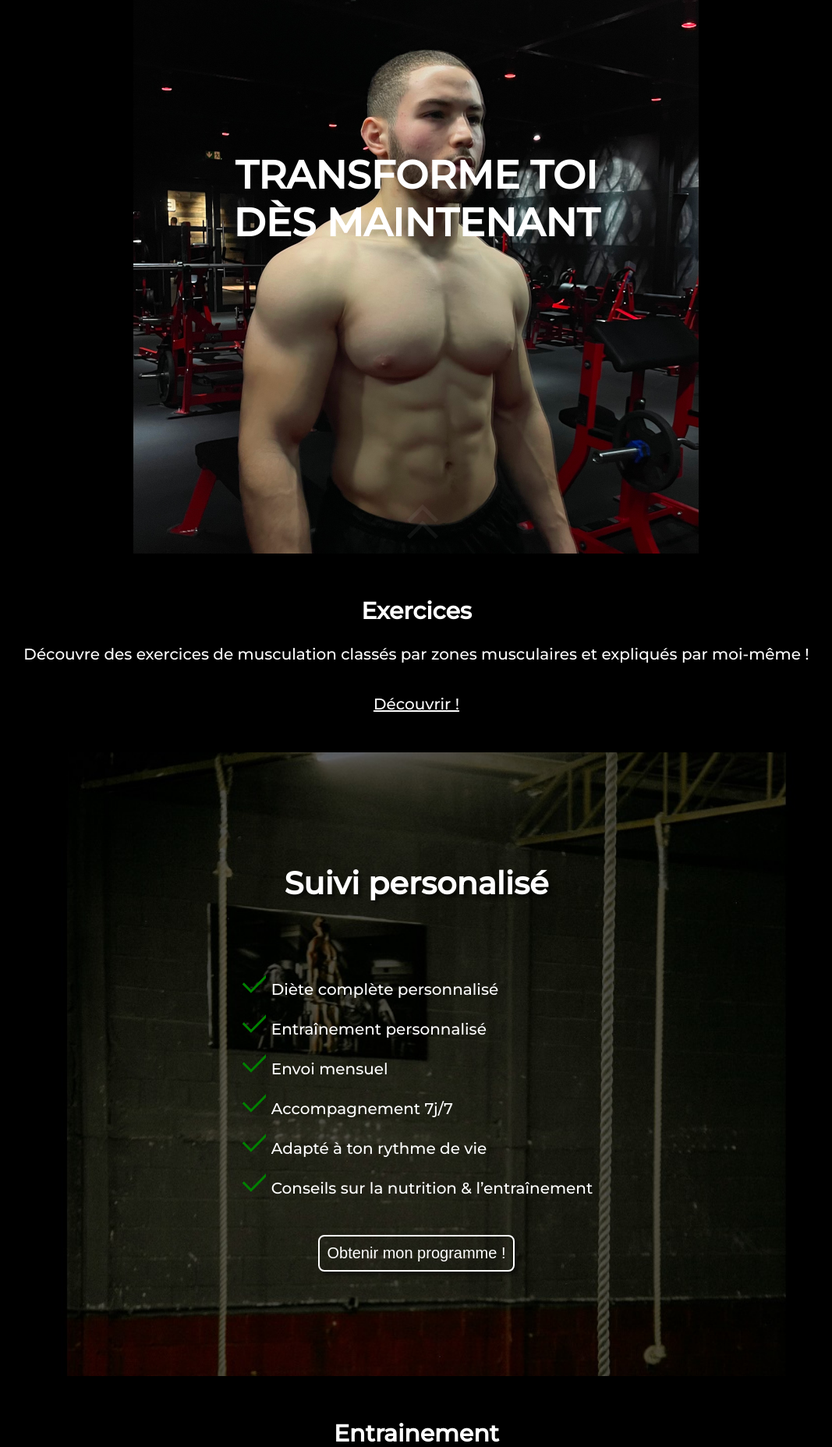
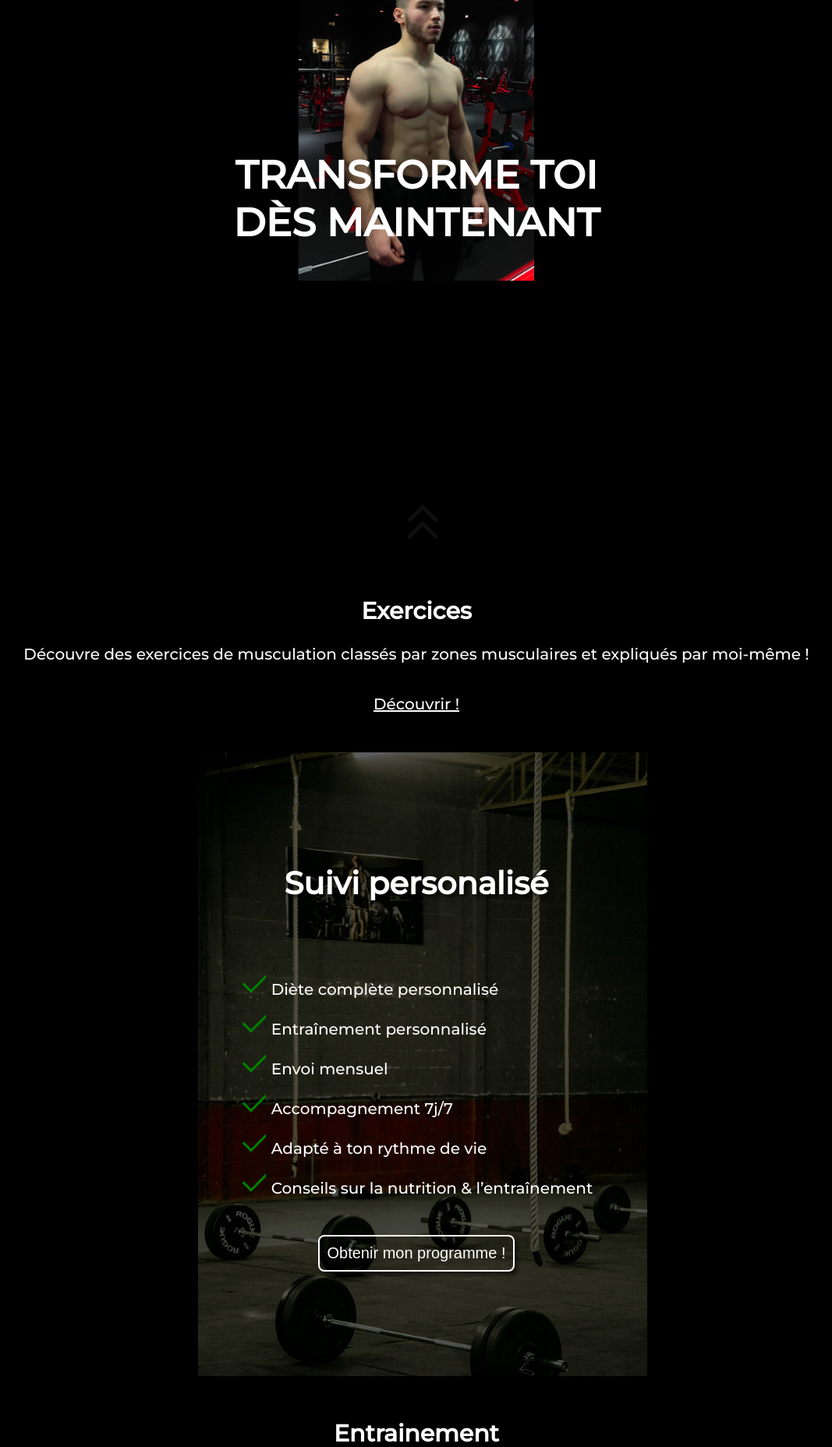
Before and after one commit to nicolas92g/bifitness, a PHP site: page / in a window 1280 px wide. Shown: the part 90-1946 px from the top of the page at 78% size, without its empty margins (106-1173 px from the left). Run offline with PHP 8.4, Linux system fonts and the light colour scheme.

Commit message:
Update indexStyle.css

```diff
--- a/style/indexStyle.css
+++ b/style/indexStyle.css
@@ -13,8 +13,6 @@ body{
 #burgerMenu{
     width: 45px;
     height: 40px;
-    /*border: 3px solid white;*/
-    /*border-radius: 5px;*/
     margin: 0;
     padding: 2px 0;
     display: flex;
@@ -68,9 +66,31 @@ body{
 
 section:nth-of-type(1){
     background: url("../assets/bilel.png") no-repeat;
-    background-size: auto;
+    background-size: 100vh;
     background-position: center 0;
     background-attachment: fixed;
+}
+
+section:nth-of-type(3){
+    background: url("../assets/muscuBackground.jpg") no-repeat;
+    background-size: 100vh;
+    background-position: center 0;
+    background-attachment: fixed;
+    display: flex;
+    flex-direction: column;
+    justify-content: space-around;
+}
+
+section:nth-of-type(5){
+    background: url("../assets/nutrition.jpeg") no-repeat;
+    background-size: 100vh;
+    background-position: center 0;
+    background-attachment: fixed;
+    display: flex;
+    flex-direction: column;
+    justify-content: space-between;
+    height: calc(100vh - 74px);
+
 }
 
 section ul{
@@ -85,27 +105,7 @@ section li{
     list-style-image: url("../assets/done.svg");
 }
 
-section:nth-of-type(3){
-    background: url("../assets/muscuBackground.jpg") no-repeat;
-    background-size: cover;
-    background-position: center 0;
-    background-attachment: fixed;
-    display: flex;
-    flex-direction: column;
-    justify-content: space-around;
-}
 
-section:nth-of-type(5){
-    background: url("../assets/nutrition.jpeg") no-repeat;
-    background-size: cover;
-    background-position: center 0;
-    background-attachment: fixed;
-    display: flex;
-    flex-direction: column;
-    justify-content: space-between;
-    height: calc(100vh - 74px);
-
-}
 
 .container{
     width: 100%;
```
